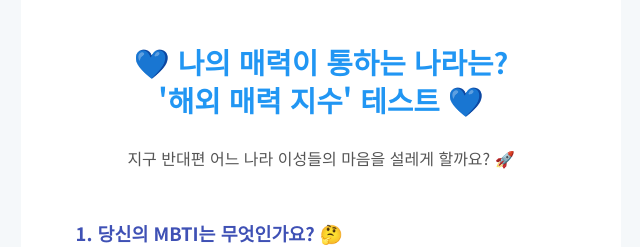
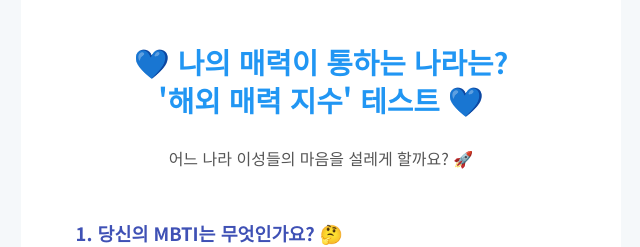
Before and after one commit to hackerseob/attractiveness, a plain HTML site: page index.html in a window 1280 px wide. Shown: the top 247 px of the page, without its empty margins (319-959 px from the left). Drawn offline with Linux system fonts and the light colour scheme.

Commit message:
Update index.html

```diff
--- a/index.html
+++ b/index.html
@@ -200,7 +200,7 @@
     <div class="container">
         <h1>💙 나의 매력이 통하는 나라는? <br>'해외 매력 지수' 테스트 💙</h1>
         <p class="intro-text">
-            지구 반대편 어느 나라 이성들의 마음을 설레게 할까요? 🚀
+            어느 나라 이성들의 마음을 설레게 할까요? 🚀
         </p>
 
         <form id="mbtiSurveyForm">
```
